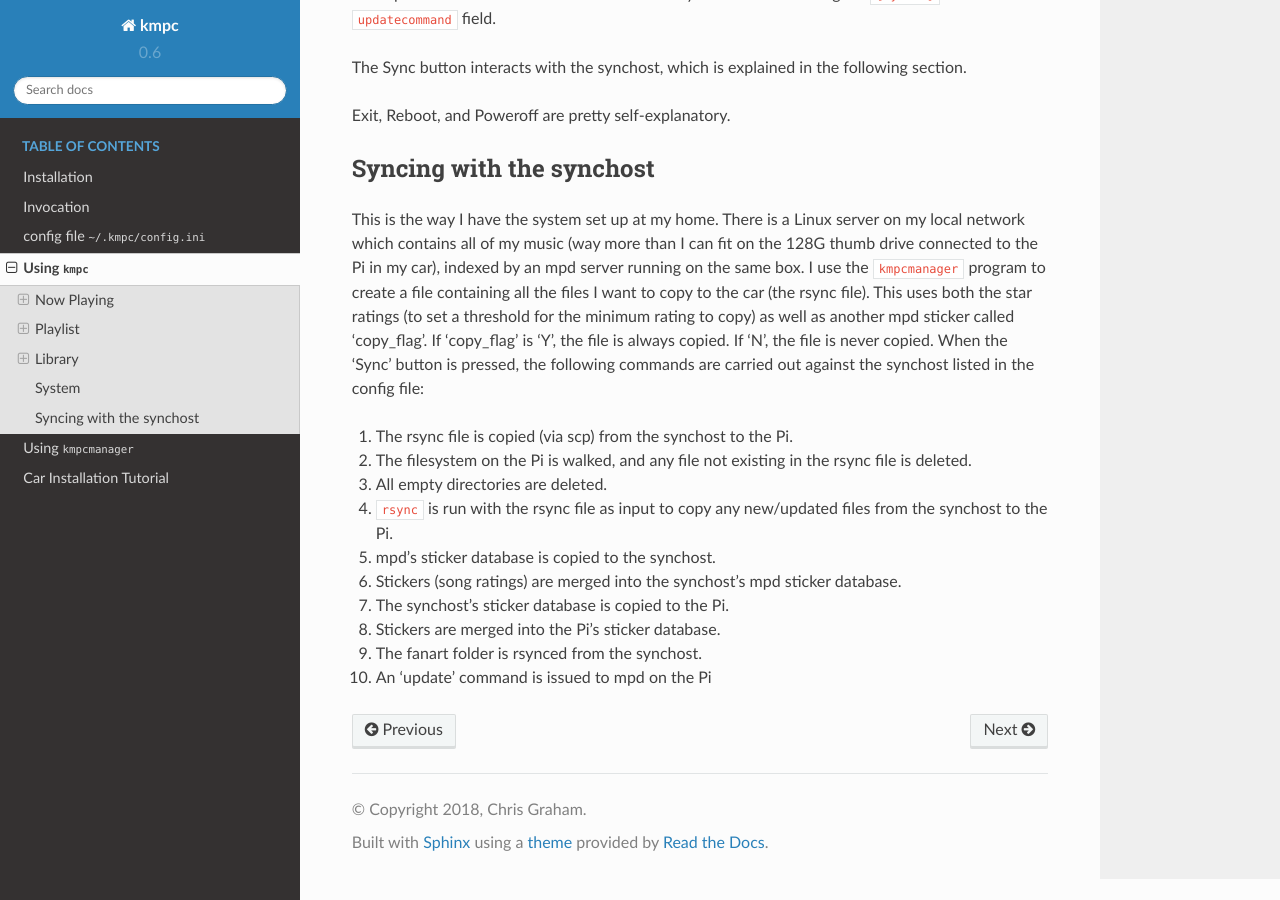
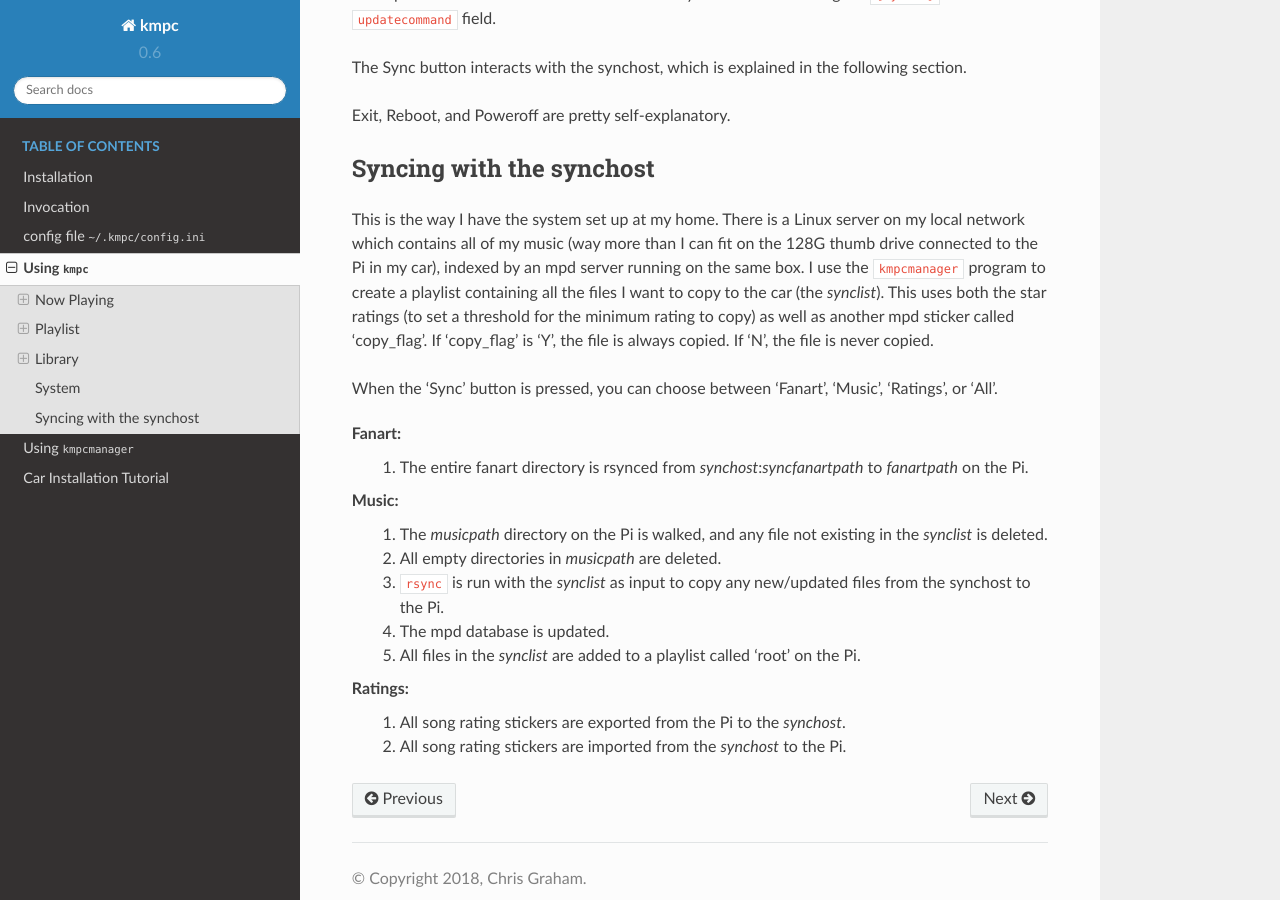
Before and after one commit to eratosthene/kmpc, a Sphinx documentation site: the page built from docs/usingkmpc.rst, in a window 1280 px wide and 900 px high, scrolled down 10459 px. Built offline with Sphinx 7.4.7 and the Read the Docs theme 2.0.0, drawn with Linux system fonts in a browser that asks for light colours.

Commit message:
updating changelog and docs

```diff
--- a/CHANGELOG.rst
+++ b/CHANGELOG.rst
@@ -5,8 +5,12 @@
 ###############
 
 ******************
-0.6.2 - 2018-01-??
+0.6.2 - 2018-01-31
 ******************
+
+- Drastically rewrote sync handling. You can now run each part from the command
+  line or the gui. No longer requires anything but mpd and ssh to work. (`issue
+  #75 <https://github.com/eratosthene/kmpc/issues/75>`_)
 
 ******************
 0.6.1 - 2018-01-29
--- a/docs/config.rst
+++ b/docs/config.rst
@@ -46,6 +46,9 @@
   car. The ``kmpcmanager`` program is used to manage this synchost. ``kmpc``
   uses this as a host to ssh to for syncing. ``kmpcmanager`` uses this as the
   mpd host to connect to.
+syncplaylist
+  The playlist that ``kmpc`` will use to sync music files. This should be a
+  playlist on the synchost generated by ``kmpcmanager``.
 
 kmpc-only
 ^^^^^^^^^
--- a/docs/usingkmpc.rst
+++ b/docs/usingkmpc.rst
@@ -274,23 +274,29 @@
 This is the way I have the system set up at my home. There is a Linux server on
 my local network which contains all of my music (way more than I can fit on the
 128G thumb drive connected to the Pi in my car), indexed by an mpd server
-running on the same box. I use the ``kmpcmanager`` program to create a file
-containing all the files I want to copy to the car (the rsync file). This uses
+running on the same box. I use the ``kmpcmanager`` program to create a playlist
+containing all the files I want to copy to the car (the *synclist*). This uses
 both the star ratings (to set a threshold for the minimum rating to copy) as
 well as another mpd sticker called 'copy_flag'. If 'copy_flag' is 'Y', the file
-is always copied. If 'N', the file is never copied. When the 'Sync' button is
-pressed, the following commands are carried out against the synchost listed in
-the config file:
+is always copied. If 'N', the file is never copied.
 
-#. The rsync file is copied (via scp) from the synchost to the Pi.
-#. The filesystem on the Pi is walked, and any file not existing in the rsync
-   file is deleted.
-#. All empty directories are deleted.
-#. ``rsync`` is run with the rsync file as input to copy any new/updated files
-   from the synchost to the Pi.
-#. mpd's sticker database is copied to the synchost.
-#. Stickers (song ratings) are merged into the synchost's mpd sticker database.
-#. The synchost's sticker database is copied to the Pi.
-#. Stickers are merged into the Pi's sticker database.
-#. The fanart folder is rsynced from the synchost.
-#. An 'update' command is issued to mpd on the Pi
+When the 'Sync' button is pressed, you can choose between 'Fanart', 'Music',
+'Ratings', or 'All'.
+
+Fanart:
+  #. The entire fanart directory is rsynced from *synchost*:*syncfanartpath* to
+     *fanartpath* on the Pi.
+
+Music:
+  #. The *musicpath* directory on the Pi is walked, and any file not existing in the
+     *synclist* is deleted.
+  #. All empty directories in *musicpath* are deleted.
+  #. ``rsync`` is run with the *synclist* as input to copy any new/updated files
+     from the synchost to the Pi.
+  #. The mpd database is updated.
+  #. All files in the *synclist* are added to a playlist called 'root' on the
+     Pi.
+
+Ratings:
+  #. All song rating stickers are exported from the Pi to the *synchost*.
+  #. All song rating stickers are imported from the *synchost* to the Pi.
```
